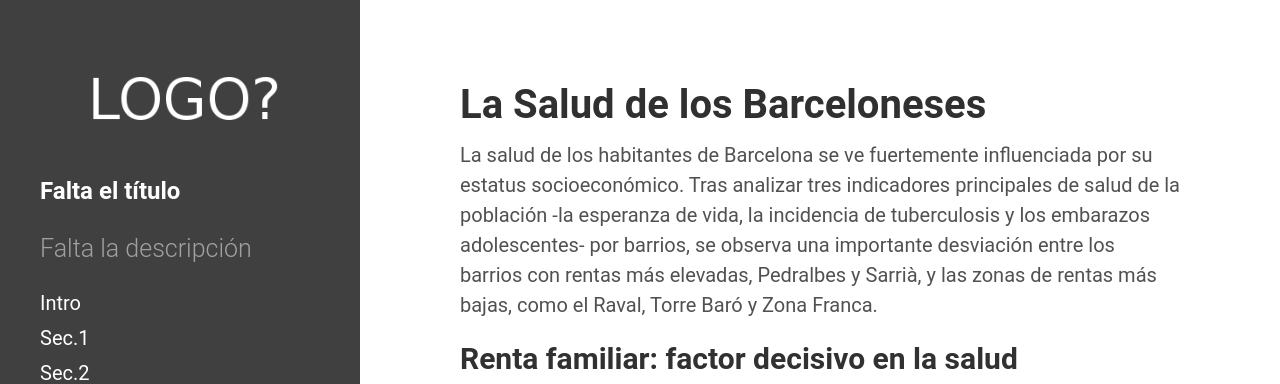
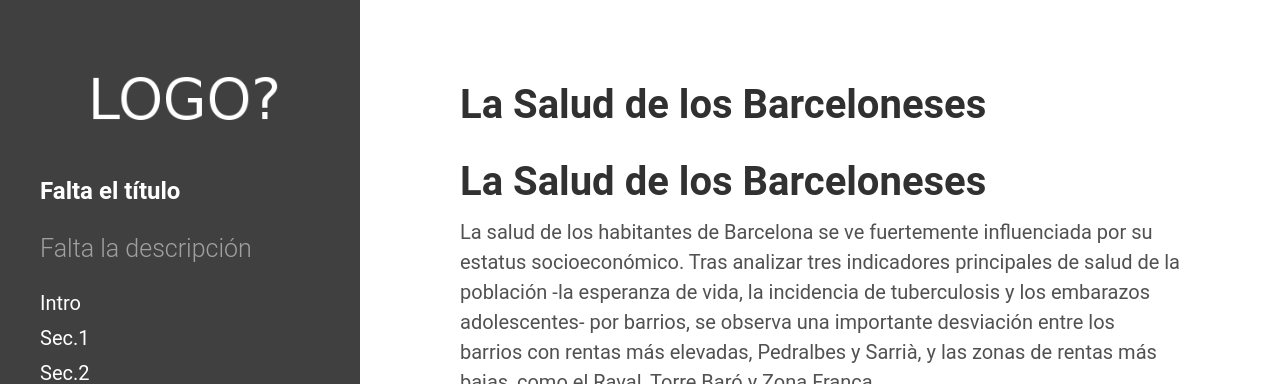
Before and after one commit to mper-bcn-ny/2017-metro, a Jekyll site: the page built from _posts/2017-02-15-seccion_6.md, in a window 1280 px wide and 900 px high, cut to the strip 0-384 px from the top of the window. Built offline with Jekyll 4.4.1, drawn with Linux system fonts in a browser that asks for light colours.

Commit message:
Update 2017-02-15-seccion_6.md

```diff
--- a/_posts/2017-02-15-seccion_6.md
+++ b/_posts/2017-02-15-seccion_6.md
@@ -3,6 +3,8 @@ layout: post
 title: La Salud de los Barceloneses
 navigation: Salud
 ---
+
+<h1> La Salud de los Barceloneses</h1>
 
 La salud de los habitantes de Barcelona se ve fuertemente influenciada por su estatus socioeconómico. Tras analizar tres indicadores principales de salud de la población -la esperanza de vida, la incidencia de tuberculosis y los embarazos adolescentes- por barrios, se observa una importante desviación entre los barrios con rentas más elevadas, Pedralbes y Sarrià, y las zonas de rentas más bajas, como el Raval, Torre Baró y Zona Franca.
 
```
